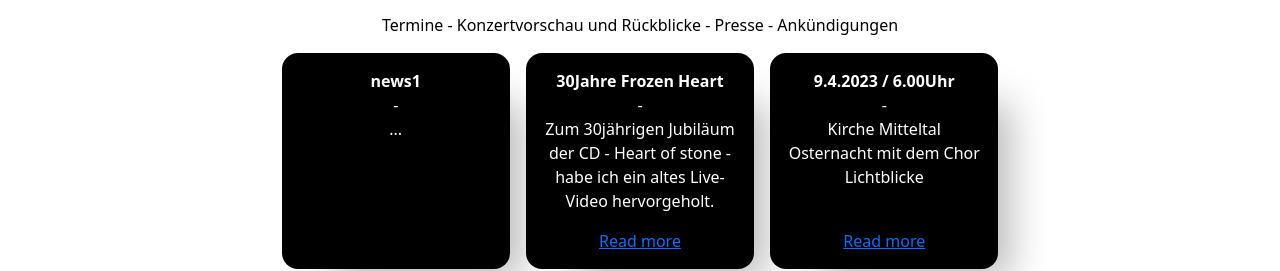
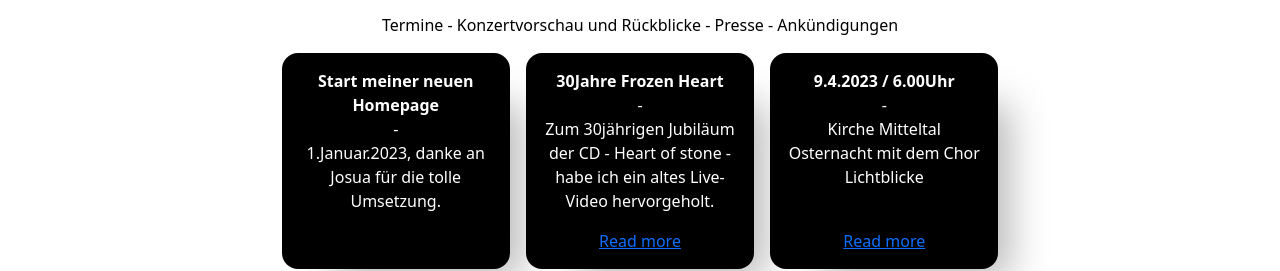
Before and after one commit to JosuaHall/markushall, a React (Create React App) app: page / in a window 1280 px wide. Shown: the part 437-708 px from the top of the page. Built offline with nearby package versions, Linux system fonts and the light colour scheme.

Commit message:
start hp

```diff
--- a/src/components/News.jsx
+++ b/src/components/News.jsx
@@ -21,9 +21,9 @@ function News() {
             <div className="card-area">
               <div className="projects-card">
                 <div>
-                  <strong>news1</strong>
+                  <strong>Start meiner neuen Homepage</strong>
                   <br />-<br />
-                  ...
+                  1.Januar.2023, danke an Josua für die tolle Umsetzung.
                 </div>
 
                 {/*<Link to="/project/detail">Read more</Link>*/}
```
